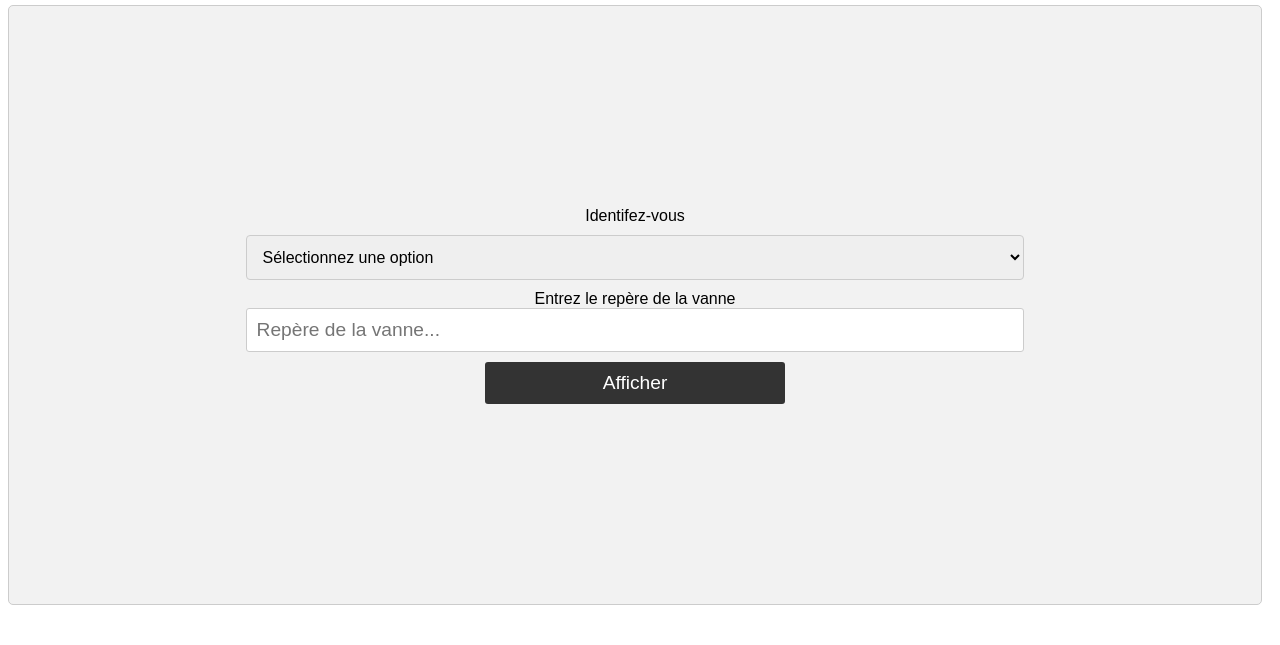
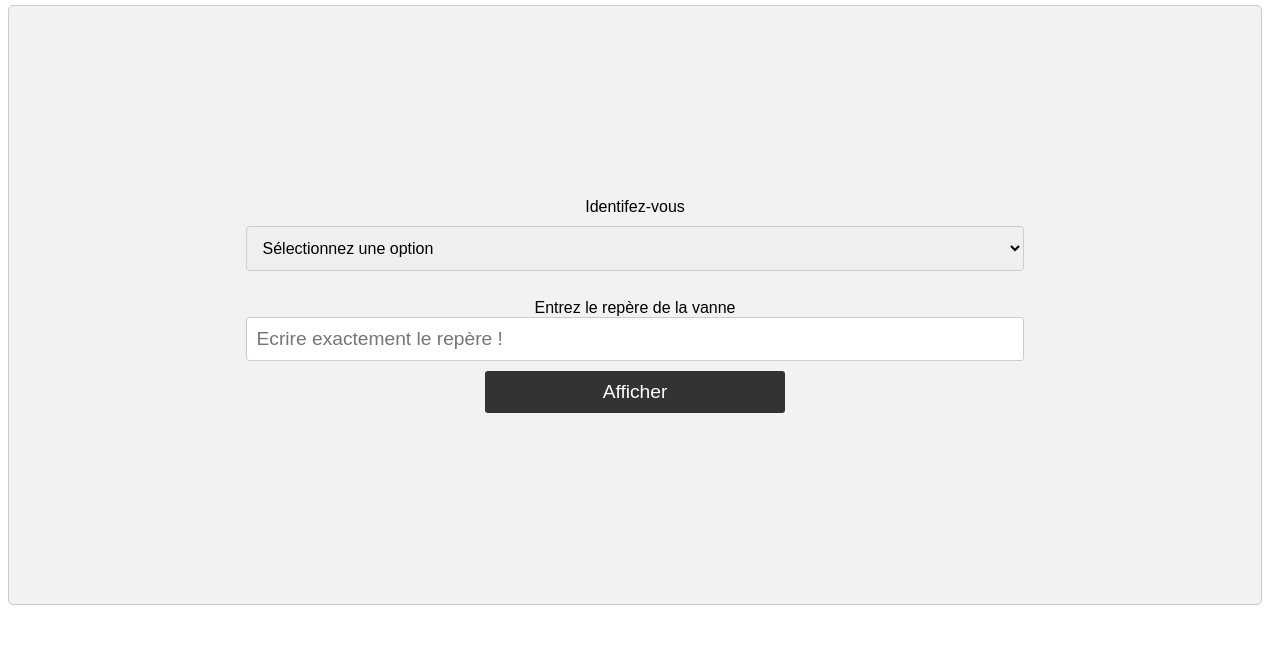
Before and after one commit to LucasStagnette/scmira, a PHP site: page / in a window 1280 px wide. Shown: the part 164-809 px from the top of the page. Run offline with PHP 8.4, Linux system fonts and the light colour scheme; data comes from the database, SQL or seed files in the repository.

Commit message:
Update index.php

```diff
--- a/index.php
+++ b/index.php
@@ -65,9 +65,9 @@ if (isset($_POST['afficher'])) {
 				<?php if (isset($error_message)) : ?>
 					<p><?= $error_message ?></p>
 				<?php endif ?>
-
+				<br>
 				<label>Entrez le repère de la vanne</label>
-				<input placeholder="Repère de la vanne..." type="text" id="serial-number" required name="serial-number">
+				<input placeholder="Ecrire exactement le repère !" type="text" id="serial-number" required name="serial-number">
 				<button name="afficher" type="submit">Afficher</button>
 			</form>
 		</div>
```
